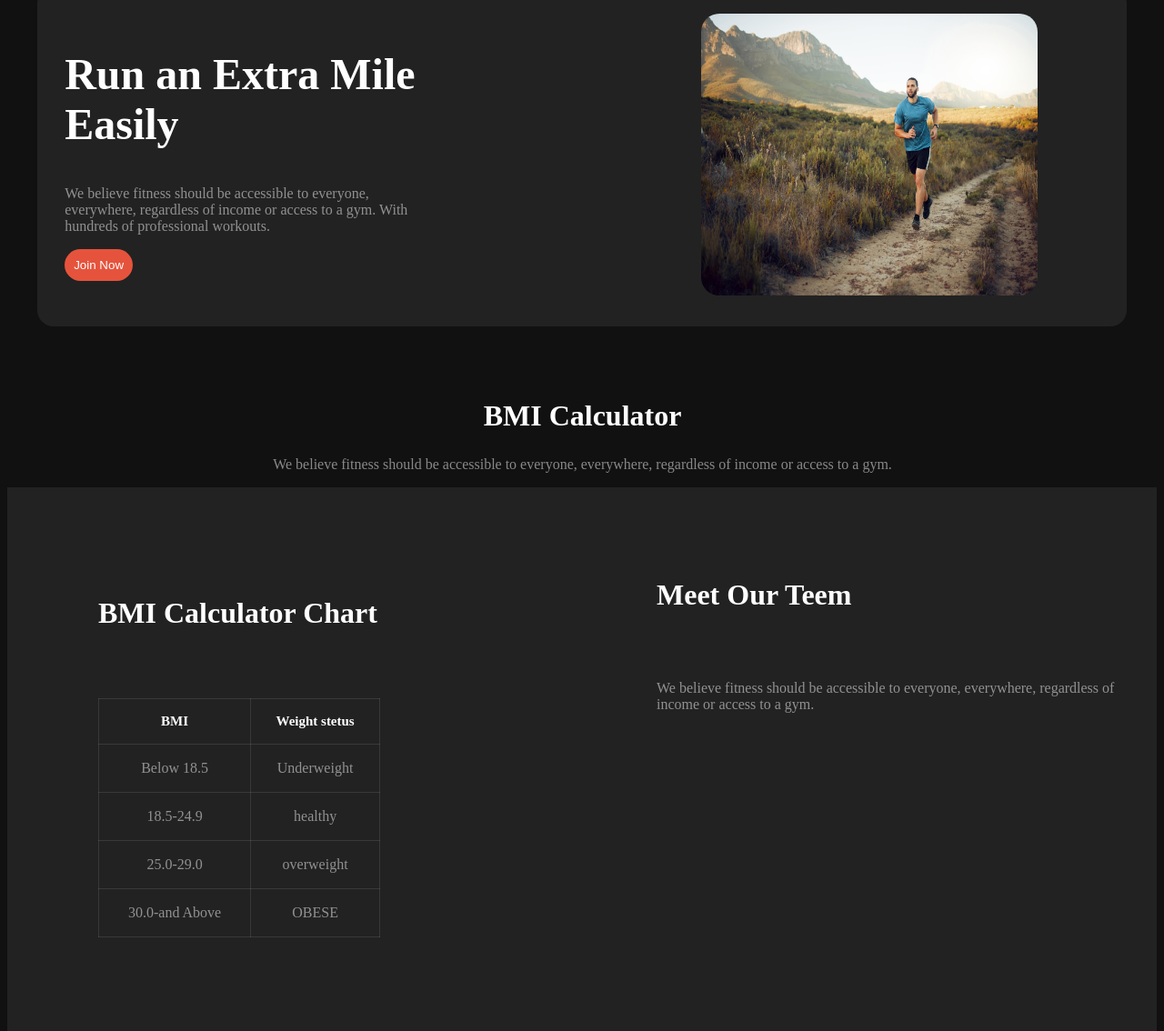
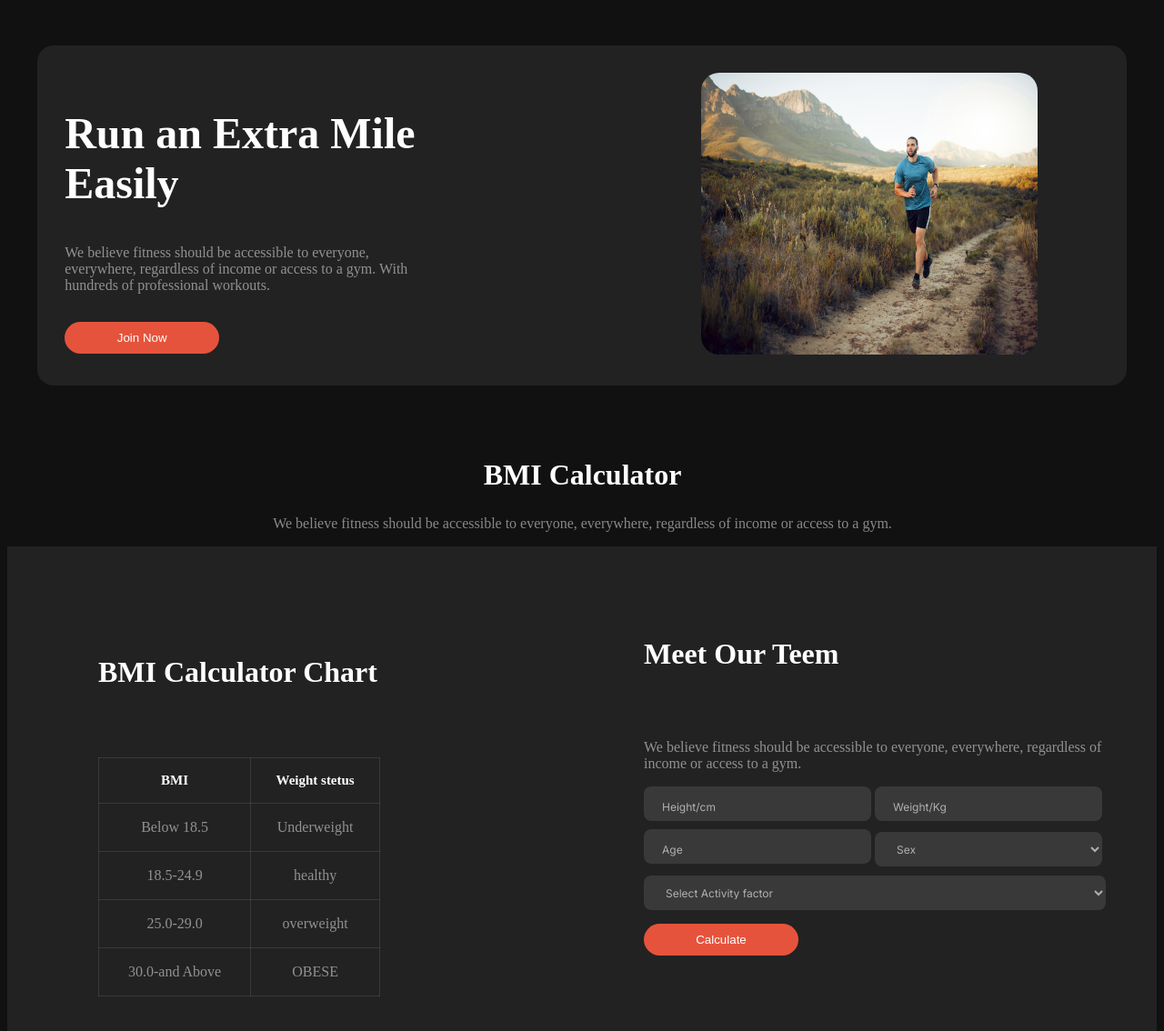
Before and after one commit to jasminaramim/my-second-asingment, a plain HTML site: page index.html in a window 1280 px wide. Shown: the part 1663-2797 px from the top of the page at 91% size. Drawn offline with Linux system fonts and the light colour scheme; a web font is replaced by a local one.

Commit message:
website done

```diff
--- a/index.html
+++ b/index.html
@@ -11,7 +11,7 @@
         <!-- navbar starts here -->
         <nav class="navbar-main">
             <div class="fitness">
-               <h3> <i>Fitness</i> </h3>
+               <h3 > <i>Fitness</i> </h3>
             </div>
             <div class="nabvar">
                 <p class="btn-primary">Home</p>
@@ -132,6 +132,31 @@
                     <h6>Meet Our Teem</h6>
                     <p>We believe fitness should be accessible to everyone, everywhere, regardless of income or access to a gym.</p>
                 </div>
+                <div>
+                    <button class="btn">Height/cm</button>
+                    <button class="btn">Weight/Kg</button>
+                </div>
+
+                <div class="btn2">
+                    <button class="btn">Age</button>
+                    <select class="btn" id="Sex" name="sex">
+                        <option value="Male">Sex</option>
+                        <option value="male">Male</option>
+                        <option value="Female">Female</option>
+                      </select>
+
+                </div>
+                <div>
+
+                    <select class="btn3" >
+                        <option value="">Select Activity factor</option>
+                        <option value="male"></option>
+                        <option value="Female"></option>
+                      </select>
+                </div>
+                <div>
+                    <button class="btn-primary-2">Calculate</button>
+                </div>
             </div>
 
         </section>
--- a/style/styles.css
+++ b/style/styles.css
@@ -38,29 +38,113 @@ body{
     display: flex;
     justify-content: space-between;
    gap: 40px;
-   border: 0.5px solid white;
+   border: 0.1px solid white;
 
    padding: 10px;
    color: white;
-   border-radius: 20px;
+   border-radius: 30px;
+   /* Frame 2 */
+position: static;
+width: 465px;
+height: 46px;
+/* Auto layout */
+display: flex;
+flex-direction: row;
+justify-content: flex-start;
+align-items: center;
+padding: 4px;
+margin-top: 25px;
+
+
+/* Inside Auto Layout */
+flex: none;
+order: 1;
+flex-grow: 0;
+
 
 
 
 }
 .fitness{
     color: rgb(230, 83, 60);
+    font-size:38px ;
 
 }
 /* btn design */
 .btn-primary{
     background-color:rgb(230, 83, 60) ;
-    border-radius: 5px;
+    border-radius: 20px;
     border: none;
     color: white;
-    padding: 2px;
+    padding: 1px;
+    height: 38px;
+    width: 90px;
+
+    text-align: center;
+    /* Frame 4 */
+position: static;
+width: 92px;
+height: 38px;
+/* Auto layout */
+display: flex;
+flex-direction: row;
+justify-content: center;
+align-items: center;
+padding: 4px 20px 8px 20px;
 
 
 
+
+
+
+}
+.btn2{
+    margin-top: 9px;
+    margin-right: 60px;
+}
+.btn{
+    width: 250px;
+    /* display: flex;
+flex-direction: row; */
+justify-content: flex-start;
+align-items: center;
+padding: 12px 40px 12px 20px;
+position: static;
+/* width: 282.5px; */
+height: 38px;
+border-radius: 8px;
+border: none;
+background: rgba(255, 255, 255, 0.1);
+color: rgba(255, 255, 255, 0.6);
+font-family: Inter;
+font-size: 12px;
+font-weight: 400;
+line-height: 22px;
+letter-spacing: 0px;
+text-align: left;
+left: 100px;
+}
+.btn3{
+    width: 508px;
+
+justify-content: flex-start;
+align-items: center;
+padding: 12px 40px 12px 20px;
+position: static;
+
+height: 38px;
+border-radius: 8px;
+border: none;
+background: rgba(255, 255, 255, 0.1);
+color: rgba(255, 255, 255, 0.6);
+font-family: Inter;
+font-size: 12px;
+font-weight: 400;
+line-height: 22px;
+letter-spacing: 0px;
+text-align: left;
+left: 100px;
+margin-top: 10px;
 }
 .btn-primary-2{
     background-color:rgb(230, 83, 60) ;
@@ -69,6 +153,8 @@ body{
     color: white;
     padding: 10px;
     border-radius: 20px;
+    width: 170px;
+    margin-top: 15px;
 
 
 }
@@ -225,7 +311,7 @@ padding: 30px;
 }
 .text ,.text2, .text3{
     position: absolute;
-    top: 3250px;
+    top: 3395px;
 
 
 }
@@ -240,7 +326,7 @@ padding: 30px;
 }
 .text4, .text5,.text6{
     position: absolute;
-    top: 3540px;
+    top: 3715px;
 
 
 }
```
Also changed, not shown: responsive-web-protfoilo/index.html (added).
